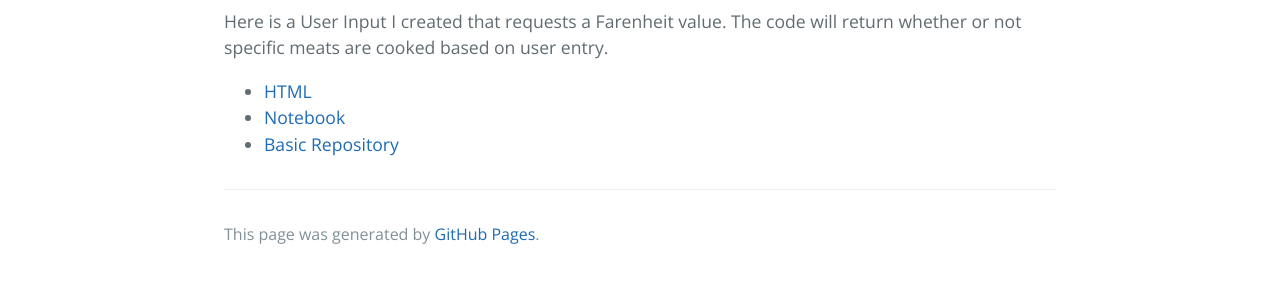
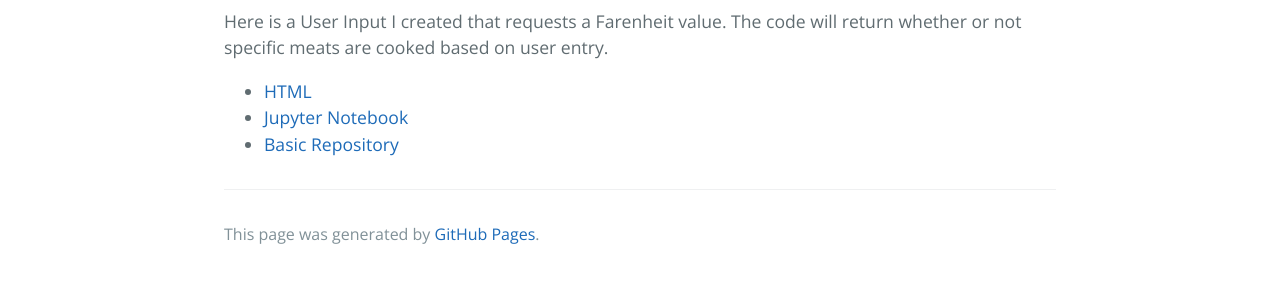
Before and after one commit to salyersashleigh/salyersashleigh.github.io, a Jekyll site: the page built from User Inputs/index.md, in a window 1280 px wide. Shown: the part 341-624 px from the top of the page. Built offline with Jekyll 4.4.1, drawn with Linux system fonts in a browser that asks for light colours; our own code applies the rules of GitHub Pages for plain Markdown files.

Commit message:
Update index.md

```diff
--- a/User Inputs/index.md
+++ b/User Inputs/index.md
@@ -5,5 +5,5 @@ description: This will show you how to develop basic code that prompts user inpu
 
 Here is a User Input I created that requests a Farenheit value. The code will return whether or not specific meats are cooked based on user entry.
 - [HTML](User Inputs.html)
-- [Notebook](User Inputs.ipynb)
+- [Jupyter Notebook](User Inputs.ipynb)
 - [Basic Repository](https://github.com/salyersashleigh/sample)
```
